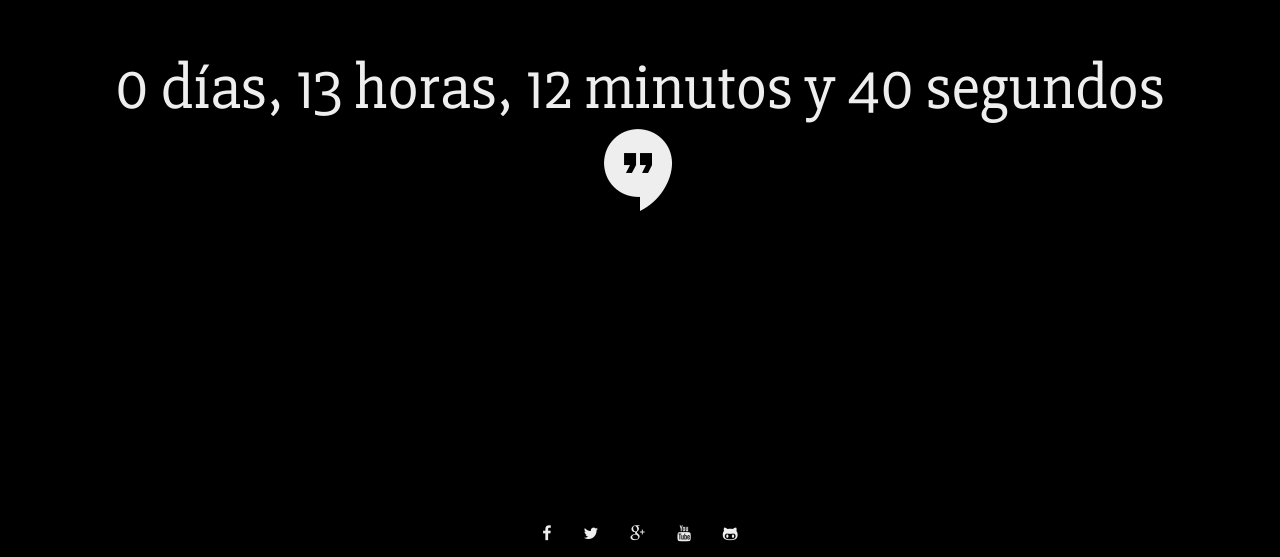
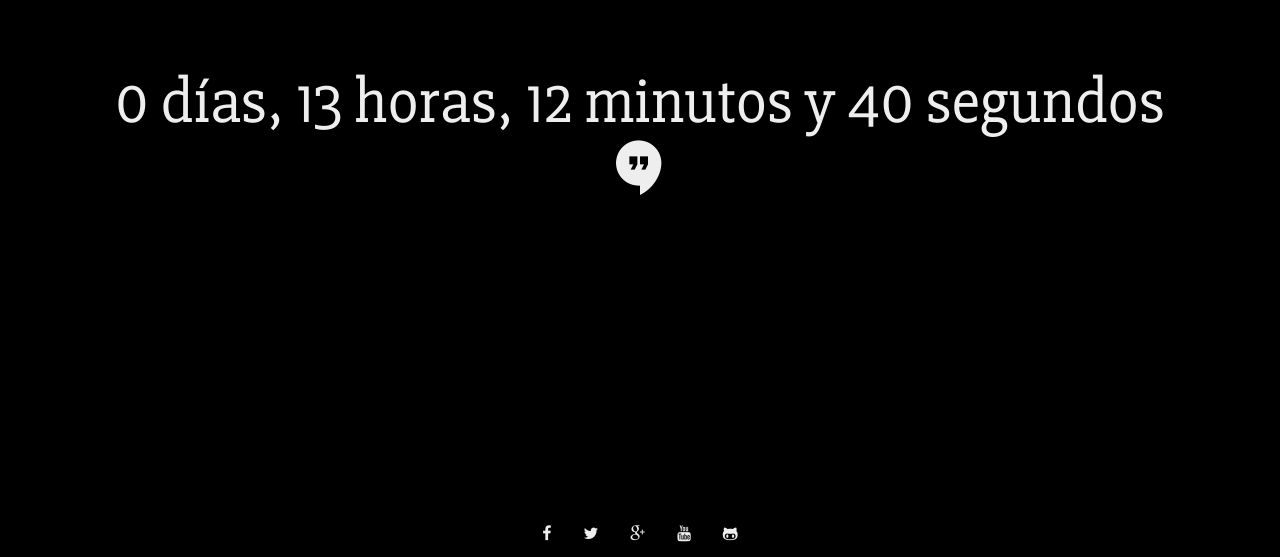
Before and after one commit to debateMyEF/debateMyEF.github.io, a website: page index.html in a window 1280 px wide. Shown: the part 243-800 px from the top of the page. Drawn offline with Linux system fonts and the light colour scheme.

Commit message:
changes in icons size

```diff
--- a/styles/main.css
+++ b/styles/main.css
@@ -132,7 +132,6 @@ footer a {
 
 #youtube {
     color: #eee;
-    font-size: 12vh;
 }
 
 #youtube:hover {
```
